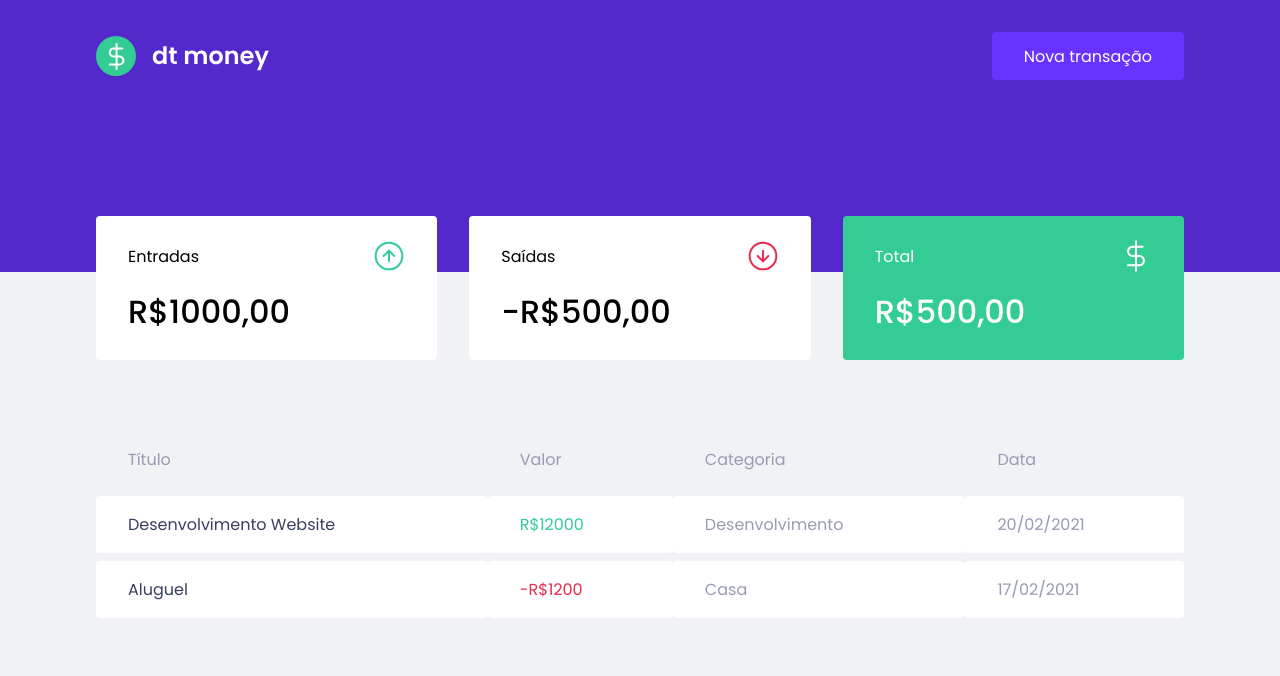
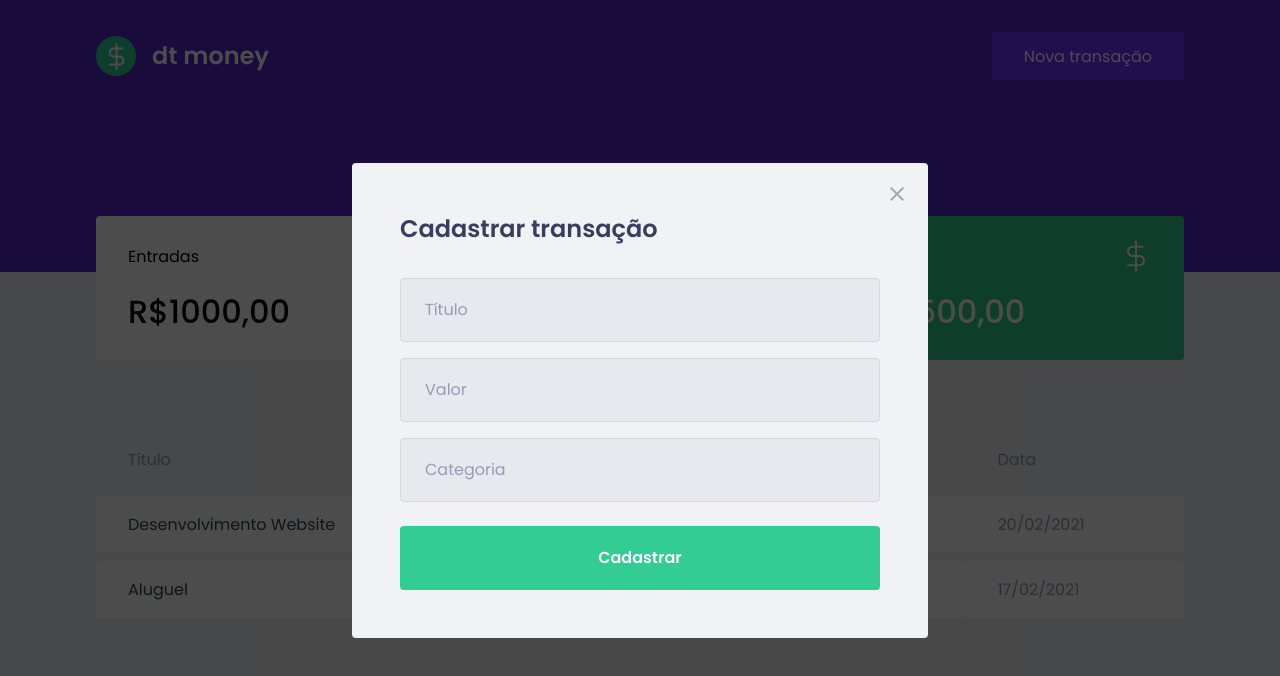
Before and after one commit to LauroCosta/dtmoney, a React (Create React App) app: page / in a window 1280 px wide. Both pictures are taken after a click on the button "Nova transação". Shown: the top 676 px of the page. Built offline with nearby package versions, Linux system fonts and the light colour scheme; no server answers; what miragejs would draw is missing.

Commit message:
created style modal

```diff
--- a/package.json
+++ b/package.json
@@ -7,6 +7,7 @@
     "miragejs": "^0.1.41",
     "react": "^17.0.1",
     "react-dom": "^17.0.1",
+    "react-modal": "^3.12.1",
     "react-scripts": "4.0.3",
     "styled-components": "^5.2.1",
     "web-vitals": "^1.0.1"
@@ -19,6 +20,7 @@
     "@types/node": "^12.0.0",
     "@types/react": "^17.0.0",
     "@types/react-dom": "^17.0.0",
+    "@types/react-modal": "^3.12.0",
     "@types/styled-components": "^5.1.9",
     "typescript": "^4.1.2"
   },
--- a/src/App.tsx
+++ b/src/App.tsx
@@ -1,12 +1,27 @@
+import { useState } from "react";
+
 import { Dashboard } from "./components/Dashboard";
 import { Header } from "./components/Header";
+import { NewTransactionModal } from "./components/NewTransactionModal";
 import { GlobalStyle } from "./styles/global";
 
 export function App() {
+
+  const [isNewTransactionModalOpen, setIsNewTransactionModalOpen] = useState(false);
+
+  function handleOpenNewTransactionModal() {
+    setIsNewTransactionModalOpen(true);
+  }
+
+  function handleCloseNewTransactionModal() {
+    setIsNewTransactionModalOpen(false);
+  }
+
   return (
     <>
-      <Header />
+      <Header onOpenNewtransactionModal={handleOpenNewTransactionModal} />
       <Dashboard />
+      <NewTransactionModal isOpen={isNewTransactionModalOpen} onRequestClose={handleCloseNewTransactionModal} />
       <GlobalStyle />
     </>
   );
--- a/src/components/Header/index.tsx
+++ b/src/components/Header/index.tsx
@@ -1,12 +1,17 @@
 import logo from "../../assets/logo.svg";
 import { Container, Content } from "./style";
 
-export function Header() {
+interface HeaderProps {
+  onOpenNewtransactionModal: () => void;
+}
+export function Header( {onOpenNewtransactionModal }: HeaderProps ) {
   return (
     <Container>
       <Content>
         <img src={logo} alt="dt money" />
-        <button type="button">Nova transação</button>
+        <button type="button" onClick={onOpenNewtransactionModal}>
+          Nova transação
+        </button>
       </Content>
     </Container>
   );
--- /dev/null
+++ b/src/components/NewTransactionModal/index.tsx
@@ -0,0 +1,45 @@
+import Modal from "react-modal";
+import closeImg from "../../assets/close.svg";
+import { Container } from "./style";
+
+Modal.setAppElement("#root");
+interface NewTransactionModalProps {
+  isOpen: boolean;
+  onRequestClose: () => void;
+}
+
+export function NewTransactionModal({
+  isOpen,
+  onRequestClose,
+}: NewTransactionModalProps) {
+  return (
+    <Modal
+      isOpen={isOpen}
+      onRequestClose={onRequestClose}
+      overlayClassName="react-modal-overlay"
+      className="react-modal-content"
+    >
+      <button
+        type="button"
+        onClick={onRequestClose}
+        className="react-modal-close">
+        <img src={closeImg} alt="Fechar modal"/>
+      </button>
+
+      <Container>
+        <h2>Cadastrar transação</h2>
+
+        <input placeholder="Título" />
+
+        <input type="number" placeholder="Valor" />
+
+        <input placeholder="Categoria" />
+
+        <button type="submit">
+          Cadastrar
+        </button>
+
+      </Container>
+    </Modal>
+  );
+}
--- /dev/null
+++ b/src/components/NewTransactionModal/style.ts
@@ -0,0 +1,51 @@
+import styled from "styled-components";
+
+export const Container = styled.form`
+  h2 {
+    color: var(--text-title);
+    font-size: 1.5rem;
+    margin-bottom: 2rem;
+  }
+
+  input {
+    width: 100%;
+    padding: 0 1.5rem;
+    height: 4rem;
+    border-radius: 0.25rem;
+
+    border: 1px solid #d7d7d7;
+    background: #e7e9ee;
+
+    font-weight: 400;
+    font-size: 1rem;
+
+
+    &::placeholder {
+      color: var(--text-body);
+    }
+
+    & + input {
+      margin-top: 1rem;
+    }
+  }
+
+  button[type="submit"] {
+    width: 100%;
+    padding: 0 1.5rem;
+    height: 4rem;
+    background: var(--green);
+    color: #FFF;
+    border-radius: 0.25rem;
+    border: 0;
+    font-size: 1rem;
+    margin-top: 1.5rem;
+    font-weight: 600;
+    transition: filter 0.2s;
+
+    &:hover {
+      filter: brightness(0.9);
+    }
+
+
+  }
+`;
--- a/src/styles/global.ts
+++ b/src/styles/global.ts
@@ -55,4 +55,39 @@
     cursor: not-allowed;
   }
 
+  .react-modal-overlay {
+    background: rgba(0, 0, 0, 0.7);
+    position: fixed;
+    top: 0;
+    bottom: 0;
+    right: 0;
+    left: 0;
+
+    display: flex;
+    align-items: center;
+    justify-content: center;
+  }
+
+  .react-modal-content {
+    width: 100%;
+    max-width: 576px;
+    background: var(--background);
+    padding: 3rem;
+    position: relative;
+    border-radius: 0.25rem;
+  }
+
+  .react-modal-close {
+    position: absolute;
+    right: 1.5rem;
+    top: 1.5rem;
+    border: 0;
+    background: transparent;
+    transition: filter 0.2s;
+
+    &:hover{
+      filter: brightness(0.7);
+    }
+  }
+
 `
```
Also changed, not shown: 1 other file (tests, documents, lock files or other folders).
